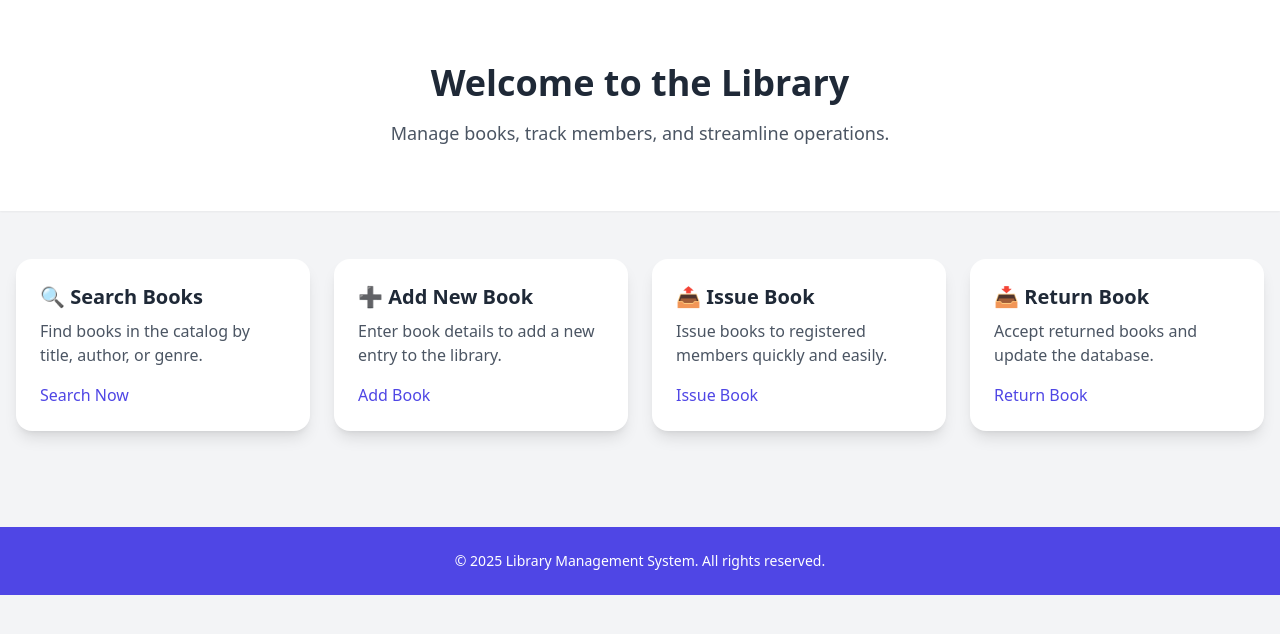
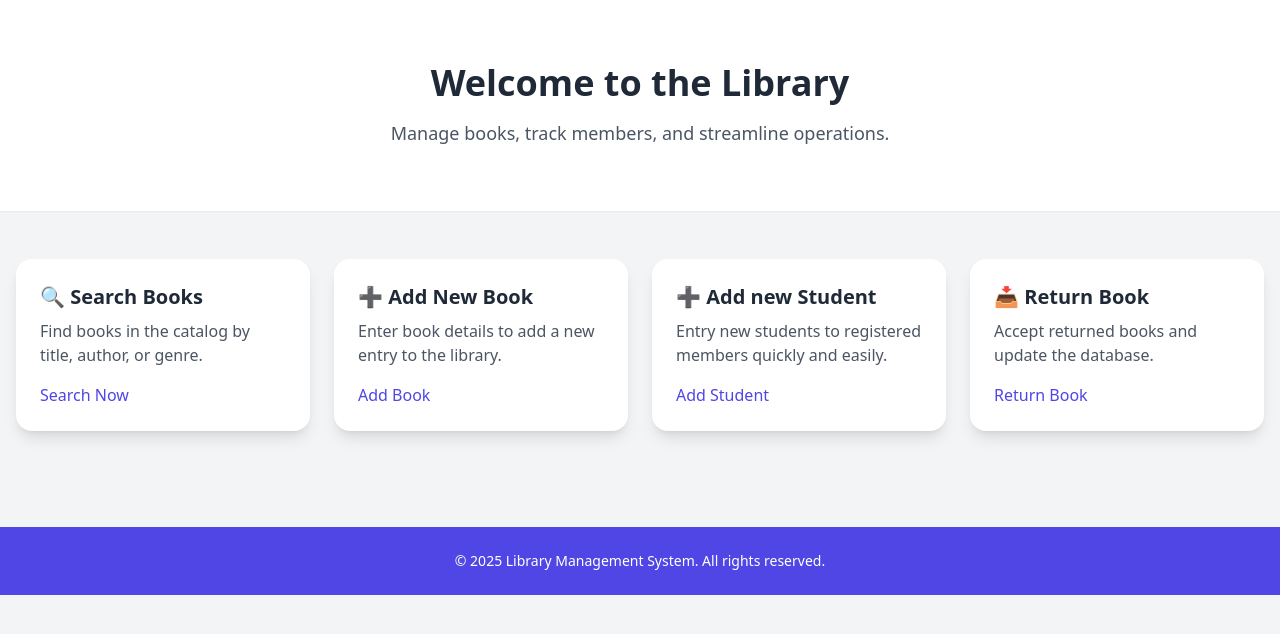
Before and after one commit to MehediAlam49/DIPTI_WADP__HW-Practices, a Django app: page / in a window 1280 px wide. Shown: the part 65-699 px from the top of the page. Run offline with Django 5.2, Linux system fonts and the light colour scheme; some libraries are stand-ins or nearby versions.

Commit message:
complete create and read system in this project

```diff
--- a/Django/8th_class/crud_1/Template/addBook.html
+++ b/Django/8th_class/crud_1/Template/addBook.html
@@ -3,7 +3,8 @@
 {% block body %}
 <section class="max-w-xl mx-auto p-8 bg-white rounded-2xl shadow-lg mt-10">
     <h2 class="text-2xl font-bold mb-6 text-center text-indigo-600">➕ Add New Book</h2>
-    <form class="space-y-5">
+    <form action="" method="POST" class="space-y-5">
+        {% csrf_token %}
       <!-- Title -->
       <div>
         <label class="block mb-1 font-semibold text-gray-700">Title</label>
--- a/Django/8th_class/crud_1/Template/book.html
+++ b/Django/8th_class/crud_1/Template/book.html
@@ -2,6 +2,7 @@
 {% block body %}
 <section class="max-w-7xl mx-auto px-4 py-10">
     <h2 class="text-3xl font-bold mb-6 text-center">📚 Book Inventory</h2>
+    <a href="{% url "addBook" %}" style="text-align: end; display: block;" class="text-indigo-600 hover:underline">➕ Add new Book</a><br>
     <div class="overflow-x-auto bg-white rounded-xl shadow-md">
       <table class="min-w-full table-auto text-left text-sm text-gray-600">
         <thead class="bg-indigo-600 text-white uppercase text-xs tracking-wider">
--- a/Django/8th_class/crud_1/Template/home.html
+++ b/Django/8th_class/crud_1/Template/home.html
@@ -18,13 +18,13 @@
     <div class="bg-white rounded-2xl shadow-lg p-6 hover:shadow-2xl transition">
       <h3 class="text-xl font-semibold mb-2">➕ Add New Book</h3>
       <p class="text-gray-600 mb-4">Enter book details to add a new entry to the library.</p>
-      <a href="#" class="text-indigo-600 hover:underline">Add Book</a>
+      <a href="{% url "addBook" %}" class="text-indigo-600 hover:underline">Add Book</a>
     </div>
 
     <div class="bg-white rounded-2xl shadow-lg p-6 hover:shadow-2xl transition">
-      <h3 class="text-xl font-semibold mb-2">📤 Issue Book</h3>
-      <p class="text-gray-600 mb-4">Issue books to registered members quickly and easily.</p>
-      <a href="#" class="text-indigo-600 hover:underline">Issue Book</a>
+      <h3 class="text-xl font-semibold mb-2">➕ Add new Student</h3>
+      <p class="text-gray-600 mb-4">Entry new students to registered members quickly and easily.</p>
+      <a href="{% url "addStudent" %}" class="text-indigo-600 hover:underline">Add Student</a>
     </div>
 
     <div class="bg-white rounded-2xl shadow-lg p-6 hover:shadow-2xl transition">
--- a/Django/8th_class/crud_1/Template/studentList.html
+++ b/Django/8th_class/crud_1/Template/studentList.html
@@ -2,6 +2,8 @@
 {% block body %}
 <section class="max-w-7xl mx-auto px-4 py-10">
     <h2 class="text-3xl font-bold mb-6 text-center">All Students</h2>
+    <a href="{% url "addStudent" %}" style="text-align: end; display: block;" class="text-indigo-600 hover:underline">➕ Add new Student</a><br>
+
     <div class="overflow-x-auto bg-white rounded-xl shadow-md">
       <table class="min-w-full table-auto text-left text-sm text-gray-600">
         <thead class="bg-indigo-600 text-white uppercase text-xs tracking-wider">
--- a/Django/8th_class/crud_1/crud_1/views.py
+++ b/Django/8th_class/crud_1/crud_1/views.py
@@ -1,4 +1,4 @@
-from django.shortcuts import render
+from django.shortcuts import render, redirect
 from library.models import *
 
 def home(request):
@@ -10,6 +10,25 @@ def studentList(request):
     context = {'studentData': studentModel.objects.all()}
     return render(request, 'studentList.html',context)
 def addBook(request):
+    if request.method == 'POST':
+        book = bookModel(
+            title = request.POST.get('title'),
+            author = request.POST.get('author'),
+            date = request.POST.get('date'),
+            price = request.POST.get('price'),
+            stock = request.POST.get('stock'),
+        )
+        book.save()
+        return redirect("book")
     return render(request, 'addBook.html')
 def addStudent(request):
+    if request.method == 'POST':
+        student = studentModel(
+        name = request.POST.get('name'),
+        department = request.POST.get('department'),
+        semester = request.POST.get('semester'),
+        date = request.POST.get('date'),
+        )
+        student.save()
+        return redirect('studentList')
     return render(request, 'addStudent.html')
```
Also changed, not shown: Django/8th_class/crud_1/Template/addStudent.html (+4 -3 lines), Django/8th_class/crud_1/db.sqlite3.
